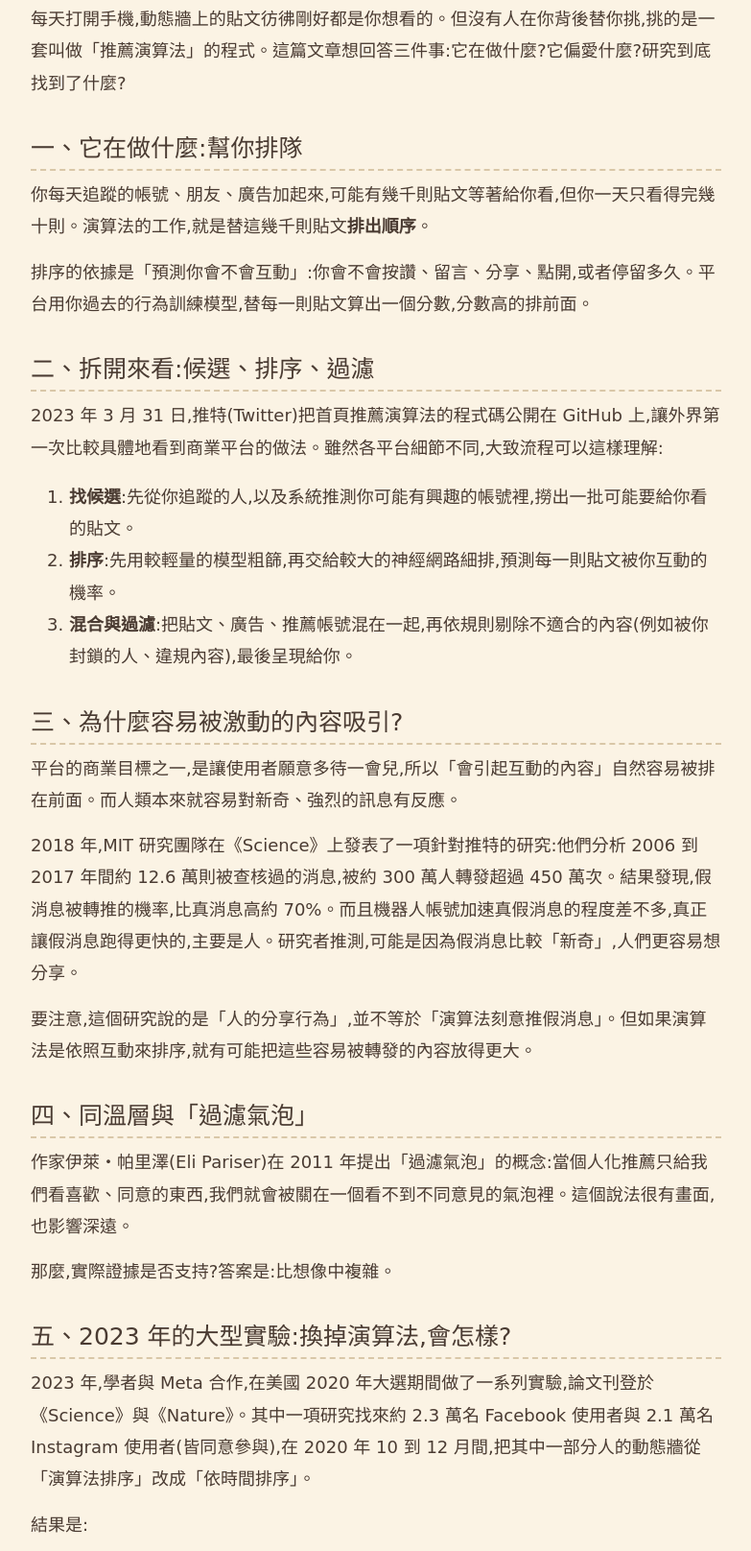
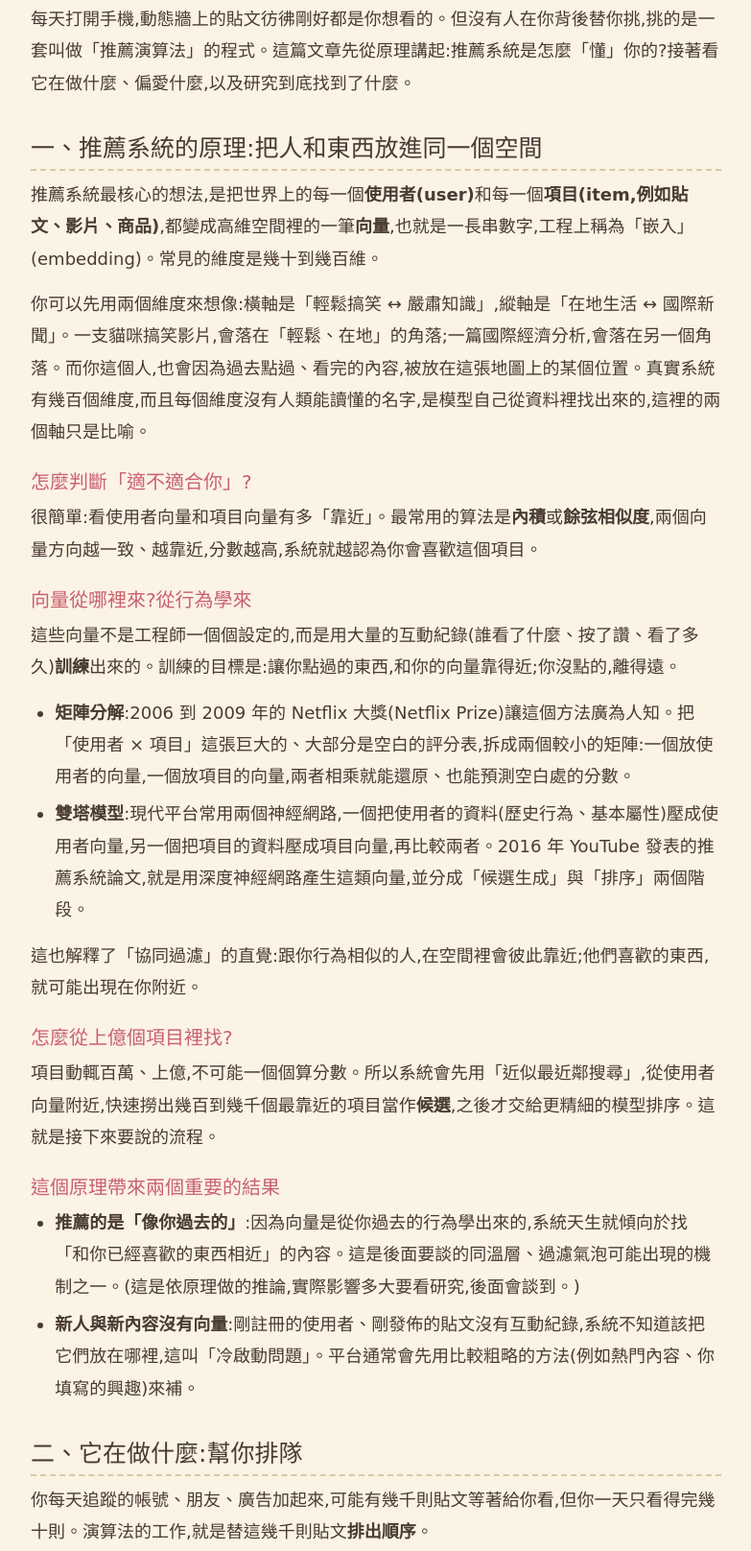
Before and after one commit to Cat2758Rabbit8964/niau-niau-tsheh-tiam, a plain HTML site: page columns/social-algorithm.html in a window 1280 px wide. Shown: the part 270-1886 px from the top of the page at 96% size, without its empty margins (248-1031 px from the left). Drawn offline with Linux system fonts and the light colour scheme; a web font is replaced by a local one.

Commit message:
Add recommender-system principle to social media article; tidy home background
- Open the social media algorithm column with embedding/vector-space principle
- Add h3/list styles and two references (Koren 2009, Covington 2016)
- Simplify cafe background: upright books, less overlap near window and table
- Shorten lamp cords and ground line so they don't touch text or shelf

Co-Authored-By: Claude Sonnet 5.5 <noreply@anthropic.com>

```diff
--- a/columns/social-algorithm.html
+++ b/columns/social-algorithm.html
@@ -24,30 +24,54 @@
       <p class="byline">貓貓冊店專欄 ・ 草稿</p>
       <p class="draft-note">這是第一版草稿,之後會再修正。文中數字與結論來自文末列出的研究與報導。</p>
 
-      <p>每天打開手機,動態牆上的貼文彷彿剛好都是你想看的。但沒有人在你背後替你挑,挑的是一套叫做「推薦演算法」的程式。這篇文章想回答三件事:它在做什麼?它偏愛什麼?研究到底找到了什麼?</p>
+      <p>每天打開手機,動態牆上的貼文彷彿剛好都是你想看的。但沒有人在你背後替你挑,挑的是一套叫做「推薦演算法」的程式。這篇文章先從原理講起:推薦系統是怎麼「懂」你的?接著看它在做什麼、偏愛什麼,以及研究到底找到了什麼。</p>
 
-      <h2>一、它在做什麼:幫你排隊</h2>
+      <h2>一、推薦系統的原理:把人和東西放進同一個空間</h2>
+      <p>推薦系統最核心的想法,是把世界上的每一個<strong>使用者(user)</strong>和每一個<strong>項目(item,例如貼文、影片、商品)</strong>,都變成高維空間裡的一筆<strong>向量</strong>,也就是一長串數字,工程上稱為「嵌入」(embedding)。常見的維度是幾十到幾百維。</p>
+      <p>你可以先用兩個維度來想像:橫軸是「輕鬆搞笑 ↔ 嚴肅知識」,縱軸是「在地生活 ↔ 國際新聞」。一支貓咪搞笑影片,會落在「輕鬆、在地」的角落;一篇國際經濟分析,會落在另一個角落。而你這個人,也會因為過去點過、看完的內容,被放在這張地圖上的某個位置。真實系統有幾百個維度,而且每個維度沒有人類能讀懂的名字,是模型自己從資料裡找出來的,這裡的兩個軸只是比喻。</p>
+
+      <h3>怎麼判斷「適不適合你」?</h3>
+      <p>很簡單:看使用者向量和項目向量有多「靠近」。最常用的算法是<strong>內積</strong>或<strong>餘弦相似度</strong>,兩個向量方向越一致、越靠近,分數越高,系統就越認為你會喜歡這個項目。</p>
+
+      <h3>向量從哪裡來?從行為學來</h3>
+      <p>這些向量不是工程師一個個設定的,而是用大量的互動紀錄(誰看了什麼、按了讚、看了多久)<strong>訓練</strong>出來的。訓練的目標是:讓你點過的東西,和你的向量靠得近;你沒點的,離得遠。</p>
+      <ul>
+        <li><strong>矩陣分解</strong>:2006 到 2009 年的 Netflix 大獎(Netflix Prize)讓這個方法廣為人知。把「使用者 × 項目」這張巨大的、大部分是空白的評分表,拆成兩個較小的矩陣:一個放使用者的向量,一個放項目的向量,兩者相乘就能還原、也能預測空白處的分數。</li>
+        <li><strong>雙塔模型</strong>:現代平台常用兩個神經網路,一個把使用者的資料(歷史行為、基本屬性)壓成使用者向量,另一個把項目的資料壓成項目向量,再比較兩者。2016 年 YouTube 發表的推薦系統論文,就是用深度神經網路產生這類向量,並分成「候選生成」與「排序」兩個階段。</li>
+      </ul>
+      <p>這也解釋了「協同過濾」的直覺:跟你行為相似的人,在空間裡會彼此靠近;他們喜歡的東西,就可能出現在你附近。</p>
+
+      <h3>怎麼從上億個項目裡找?</h3>
+      <p>項目動輒百萬、上億,不可能一個個算分數。所以系統會先用「近似最近鄰搜尋」,從使用者向量附近,快速撈出幾百到幾千個最靠近的項目當作<strong>候選</strong>,之後才交給更精細的模型排序。這就是接下來要說的流程。</p>
+
+      <h3>這個原理帶來兩個重要的結果</h3>
+      <ul>
+        <li><strong>推薦的是「像你過去的」</strong>:因為向量是從你過去的行為學出來的,系統天生就傾向於找「和你已經喜歡的東西相近」的內容。這是後面要談的同溫層、過濾氣泡可能出現的機制之一。(這是依原理做的推論,實際影響多大要看研究,後面會談到。)</li>
+        <li><strong>新人與新內容沒有向量</strong>:剛註冊的使用者、剛發佈的貼文沒有互動紀錄,系統不知道該把它們放在哪裡,這叫「冷啟動問題」。平台通常會先用比較粗略的方法(例如熱門內容、你填寫的興趣)來補。</li>
+      </ul>
+
+      <h2>二、它在做什麼:幫你排隊</h2>
       <p>你每天追蹤的帳號、朋友、廣告加起來,可能有幾千則貼文等著給你看,但你一天只看得完幾十則。演算法的工作,就是替這幾千則貼文<strong>排出順序</strong>。</p>
       <p>排序的依據是「預測你會不會互動」:你會不會按讚、留言、分享、點開,或者停留多久。平台用你過去的行為訓練模型,替每一則貼文算出一個分數,分數高的排前面。</p>
 
-      <h2>二、拆開來看:候選、排序、過濾</h2>
+      <h2>三、拆開來看:候選、排序、過濾</h2>
       <p>2023 年 3 月 31 日,推特(Twitter)把首頁推薦演算法的程式碼公開在 GitHub 上,讓外界第一次比較具體地看到商業平台的做法。雖然各平台細節不同,大致流程可以這樣理解:</p>
       <ol>
-        <li><strong>找候選</strong>:先從你追蹤的人,以及系統推測你可能有興趣的帳號裡,撈出一批可能要給你看的貼文。</li>
+        <li><strong>找候選</strong>:先從你追蹤的人,以及系統推測你可能有興趣的帳號裡,撈出一批可能要給你看的貼文。這一步用到的,就是上一節的「在向量空間裡找附近的項目」。</li>
         <li><strong>排序</strong>:先用較輕量的模型粗篩,再交給較大的神經網路細排,預測每一則貼文被你互動的機率。</li>
         <li><strong>混合與過濾</strong>:把貼文、廣告、推薦帳號混在一起,再依規則剔除不適合的內容(例如被你封鎖的人、違規內容),最後呈現給你。</li>
       </ol>
 
-      <h2>三、為什麼容易被激動的內容吸引?</h2>
+      <h2>四、為什麼容易被激動的內容吸引?</h2>
       <p>平台的商業目標之一,是讓使用者願意多待一會兒,所以「會引起互動的內容」自然容易被排在前面。而人類本來就容易對新奇、強烈的訊息有反應。</p>
       <p>2018 年,MIT 研究團隊在《Science》上發表了一項針對推特的研究:他們分析 2006 到 2017 年間約 12.6 萬則被查核過的消息,被約 300 萬人轉發超過 450 萬次。結果發現,假消息被轉推的機率,比真消息高約 70%。而且機器人帳號加速真假消息的程度差不多,真正讓假消息跑得更快的,主要是人。研究者推測,可能是因為假消息比較「新奇」,人們更容易想分享。</p>
       <p>要注意,這個研究說的是「人的分享行為」,並不等於「演算法刻意推假消息」。但如果演算法是依照互動來排序,就有可能把這些容易被轉發的內容放得更大。</p>
 
-      <h2>四、同溫層與「過濾氣泡」</h2>
+      <h2>五、同溫層與「過濾氣泡」</h2>
       <p>作家伊萊・帕里澤(Eli Pariser)在 2011 年提出「過濾氣泡」的概念:當個人化推薦只給我們看喜歡、同意的東西,我們就會被關在一個看不到不同意見的氣泡裡。這個說法很有畫面,也影響深遠。</p>
       <p>那麼,實際證據是否支持?答案是:比想像中複雜。</p>
 
-      <h2>五、2023 年的大型實驗:換掉演算法,會怎樣?</h2>
+      <h2>六、2023 年的大型實驗:換掉演算法,會怎樣?</h2>
       <p>2023 年,學者與 Meta 合作,在美國 2020 年大選期間做了一系列實驗,論文刊登於《Science》與《Nature》。其中一項研究找來約 2.3 萬名 Facebook 使用者與 2.1 萬名 Instagram 使用者(皆同意參與),在 2020 年 10 到 12 月間,把其中一部分人的動態牆從「演算法排序」改成「依時間排序」。</p>
       <p>結果是:</p>
       <ul>
@@ -57,7 +81,7 @@
       </ul>
       <p>研究者也提醒:實驗只涵蓋選舉期間的幾個月,無法回答長期影響;參與者也只是一部分的使用者。所以我們不能據此說「演算法完全沒有影響」,只能說「光是把排序方式換掉,並不能立刻解決極化問題」。</p>
 
-      <h2>六、那我們可以怎麼做?</h2>
+      <h2>七、那我們可以怎麼做?</h2>
       <ul>
         <li><strong>主動選擇來源</strong>:挑幾個你信任、觀點各異的媒體或作者,自己訂閱,而不是只靠動態牆。</li>
         <li><strong>留意情緒</strong>:如果一則貼文讓你立刻想轉發,先停三秒,問自己:我確認過來源了嗎?</li>
@@ -69,6 +93,8 @@
 
       <h2>參考資料</h2>
       <ol class="refs">
+        <li>Koren, Bell &amp; Volinsky (2009). <em>Matrix Factorization Techniques for Recommender Systems</em>. IEEE Computer, 42(8).</li>
+        <li>Covington, Adams &amp; Sargin (2016). <em>Deep Neural Networks for YouTube Recommendations</em>. RecSys '16.</li>
         <li>Vosoughi, Roy &amp; Aral (2018). <em>The spread of true and false news online</em>. Science. <a href="https://doi.org/10.1126/science.aap9559" target="_blank" rel="noopener">doi.org/10.1126/science.aap9559</a>;MIT News 報導:<a href="https://news.mit.edu/2018/study-twitter-false-news-travels-faster-true-stories-0308" target="_blank" rel="noopener">news.mit.edu</a></li>
         <li>Guess et al. (2023). <em>How do social media feed algorithms affect attitudes and behavior in an election campaign?</em> Science. <a href="https://doi.org/10.1126/science.abp9364" target="_blank" rel="noopener">doi.org/10.1126/science.abp9364</a></li>
         <li>NYU Center for Social Media and Politics:<a href="https://csmapnyu.org/impact/news/first-four-papers-from-us-2020-facebook-instagram-research-election-study-published-in-science-and-nature" target="_blank" rel="noopener">US 2020 Facebook &amp; Instagram 研究專案說明</a></li>
--- a/css/style.css
+++ b/css/style.css
@@ -77,7 +77,7 @@ h1, h2, h3 { font-weight: 400; line-height: 1.4; margin: 0; }
   max-width: 720px;
 }
 .stage::after {   /* 手繪地面線 */
-  content: ""; position: absolute; left: 6%; right: 6%; bottom: 14px;
+  content: ""; position: absolute; left: 14%; right: 14%; bottom: 14px;
   border-bottom: 3px dotted var(--line);
 }
 .char { position: relative; display: inline-block; }
@@ -187,6 +187,9 @@ h1, h2, h3 { font-weight: 400; line-height: 1.4; margin: 0; }
   font-size: 25px; margin: 34px 0 8px; padding-bottom: 4px;
   border-bottom: 2px dashed var(--line);
 }
+.article h3 { font-size: 20px; margin: 22px 0 6px; color: var(--accent-deep); }
+.article ul, .article ol { margin: 0 0 14px; padding-left: 1.4em; }
+.article li { margin-bottom: 6px; }
 .article p { margin: 0 0 14px; }
 .article blockquote {
   margin: 18px 0; padding: 10px 16px; background: var(--paper-2);
```
Also changed, not shown: img/cafe-bg.svg.
